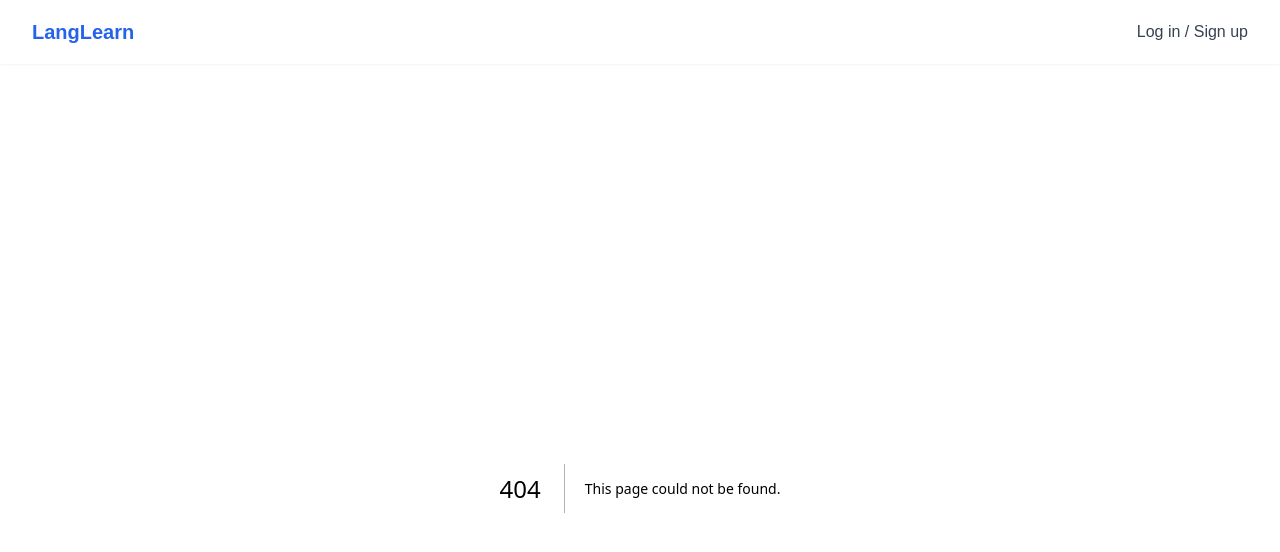
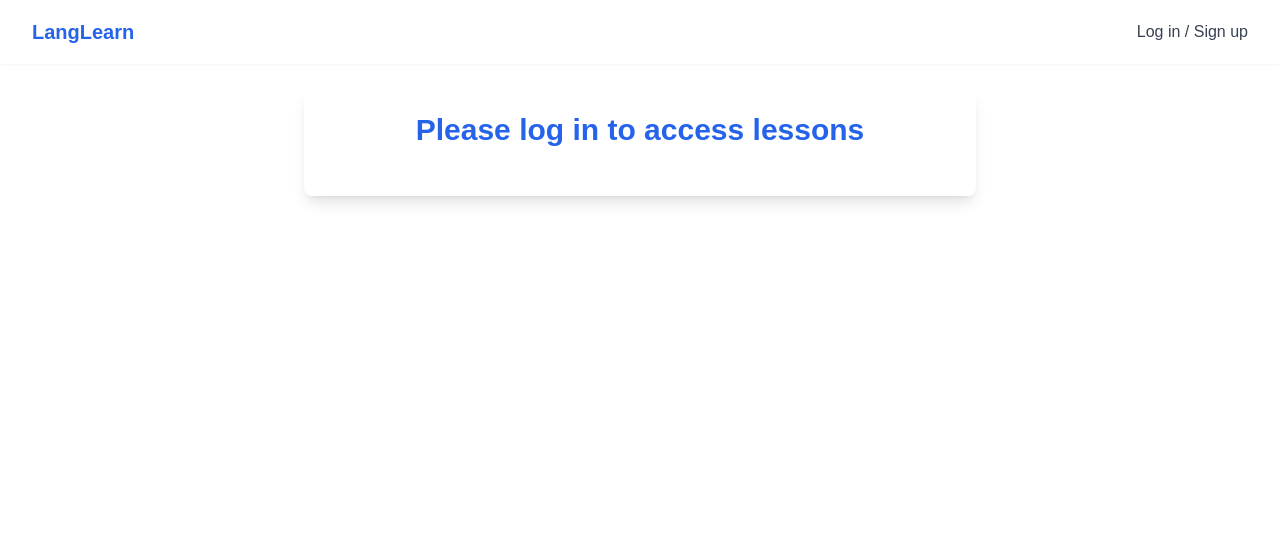
Before and after one commit to Ash20pk/ai-language-learning-app, a Next.js app: page /lesson/1 in a window 1280 px wide. Before the commit this address had no page. Shown: the top 552 px of the page. Built offline with nearby package versions, Linux system fonts and the light colour scheme; no server answers.

Commit message:
Bug fixes

```diff
--- a/app/components/Curriculum.js
+++ b/app/components/Curriculum.js
@@ -3,8 +3,10 @@
 import React, { useState, useEffect } from 'react';
 import { useAuth } from '../contexts/AuthContext';
 import Lesson from './Lesson';
+import { useRouter } from 'next/navigation';
 
 function Curriculum({ languageCode, language }) {
+  const router = useRouter();
   const { user } = useAuth();
   const [curriculum, setCurriculum] = useState(null);
   const [currentLesson, setCurrentLesson] = useState(null);
@@ -46,7 +48,7 @@ function Curriculum({ languageCode, language }) {
   }, [language, languageCode]);
 
   const startLesson = (lesson) => {
-    setCurrentLesson(lesson);
+    router.push(`/lesson/${lesson.id}?language=${encodeURIComponent(language)}&languageCode=${languageCode}&title=${encodeURIComponent(lesson.title)}`);
   };
 
   if (!user) {
--- a/app/components/Lesson.js
+++ b/app/components/Lesson.js
@@ -3,7 +3,7 @@
 import React, { useState, useEffect, useRef, useCallback } from 'react';
 import { useAuth } from '../contexts/AuthContext';
 
-function Lesson({ lesson, language, onComplete, nextLessonId, onNavigateToNextLesson }) {
+function Lesson({ lesson, language, languageCode, onComplete, nextLessonId, onNavigateToNextLesson }) {
   const { user } = useAuth();
   const [content, setContent] = useState(null);
   const [currentExerciseIndex, setCurrentExerciseIndex] = useState(0);
@@ -22,6 +22,7 @@ function Lesson({ lesson, language, onComplete, nextLessonId, onNavigateToNextLe
   const mediaRecorderRef = useRef(null);
   const audioChunksRef = useRef([]);
 
+  console.log("lesson component", language);
   useEffect(() => {
     async function fetchLessonContent() {
       console.log('Fetching lesson content for:', lesson.title);
@@ -32,7 +33,7 @@ function Lesson({ lesson, language, onComplete, nextLessonId, onNavigateToNextLe
           headers: {
             'Content-Type': 'application/json',
           },
-          body: JSON.stringify({ language, lessonTitle: lesson.title }),
+          body: JSON.stringify({ language, languageCode, lessonTitle: lesson.title }),
         });
         console.log('API response status:', response.status);
         if (!response.ok) {
@@ -56,7 +57,7 @@ function Lesson({ lesson, language, onComplete, nextLessonId, onNavigateToNextLe
     }
 
     fetchLessonContent();
-  }, [lesson, language]);
+  }, [lesson, language, languageCode]);
 
   const preGenerateAudio = async (exercises) => {
     console.log('Pre-generating audio');
@@ -65,7 +66,7 @@ function Lesson({ lesson, language, onComplete, nextLessonId, onNavigateToNextLe
     for (const exercise of exercises) {
       if (exercise.type === 'listen_and_repeat' && !newAudioCache[exercise.phrase]) {
         try {
-          const audioBlob = await generateAudio(exercise.phrase);
+          const audioBlob = await generateAudio(exercise.phrase, language);
           newAudioCache[exercise.phrase] = URL.createObjectURL(audioBlob);
         } catch (error) {
           console.error('Error pre-generating audio:', error);
@@ -77,7 +78,7 @@ function Lesson({ lesson, language, onComplete, nextLessonId, onNavigateToNextLe
     console.log('Audio pre-generation complete');
   };
 
-  const generateAudio = async (text, lang) => {
+  const generateAudio = async (text, lang = 'en') => {
     console.log('Generating audio for:', text, 'in language:', lang);
     const response = await fetch('/api/generate-audio', {
       method: 'POST',
@@ -126,7 +127,7 @@ function Lesson({ lesson, language, onComplete, nextLessonId, onNavigateToNextLe
           await playAudioBlob(audioBlob);
         } else if (part.trim() !== '') {
           // This part is in English
-          const audioBlob = await generateAudio(part, 'en');
+          const audioBlob = await generateAudio(part);
           await playAudioBlob(audioBlob);
         }
       }
@@ -475,7 +476,7 @@ function Lesson({ lesson, language, onComplete, nextLessonId, onNavigateToNextLe
         </div>
       )}
       {feedback && (
-        <div className={`p-4 rounded-lg mb-6 ${feedback.startsWith('Correct') ? 'bg-green-100 text-green-800' : 'bg-red-100 text-red-800'}`}>
+        <div className={`p-4 rounded-lg mb-6 ${feedback.startsWith('Excellent') ? 'bg-green-100 text-green-800' : 'bg-red-100 text-red-800'}`}>
           <p className="font-medium">{feedback}</p>
         </div>
       )}
--- /dev/null
+++ b/app/lesson/[lessonId]/page.js
@@ -0,0 +1,35 @@
+'use client';
+
+import React from 'react';
+import { useSearchParams } from 'next/navigation';
+import Lesson from '../../components/Lesson';
+
+export default function LessonPage({ params }) {
+  const searchParams = useSearchParams();
+  const language = searchParams.get('language');
+  const languageCode = searchParams.get('languageCode');
+  const lessonTitle = searchParams.get('title');
+
+  // We'll assume the lesson object is passed as URL parameters for simplicity
+  // In a real-world scenario, you might want to fetch the lesson data here or in the Lesson component
+  const lesson = {
+    id: params.lessonId,
+    title: lessonTitle,
+  };
+
+  console.log("lesson page", language);
+
+  return (
+    <div className="LessonPage">
+      <Lesson
+        lesson={lesson}
+        language={language}
+        languageCode={languageCode}
+        onComplete={() => {
+          // Handle lesson completion, e.g., navigate back to curriculum
+          window.history.back();
+        }}
+      />
+    </div>
+  );
+}
```
